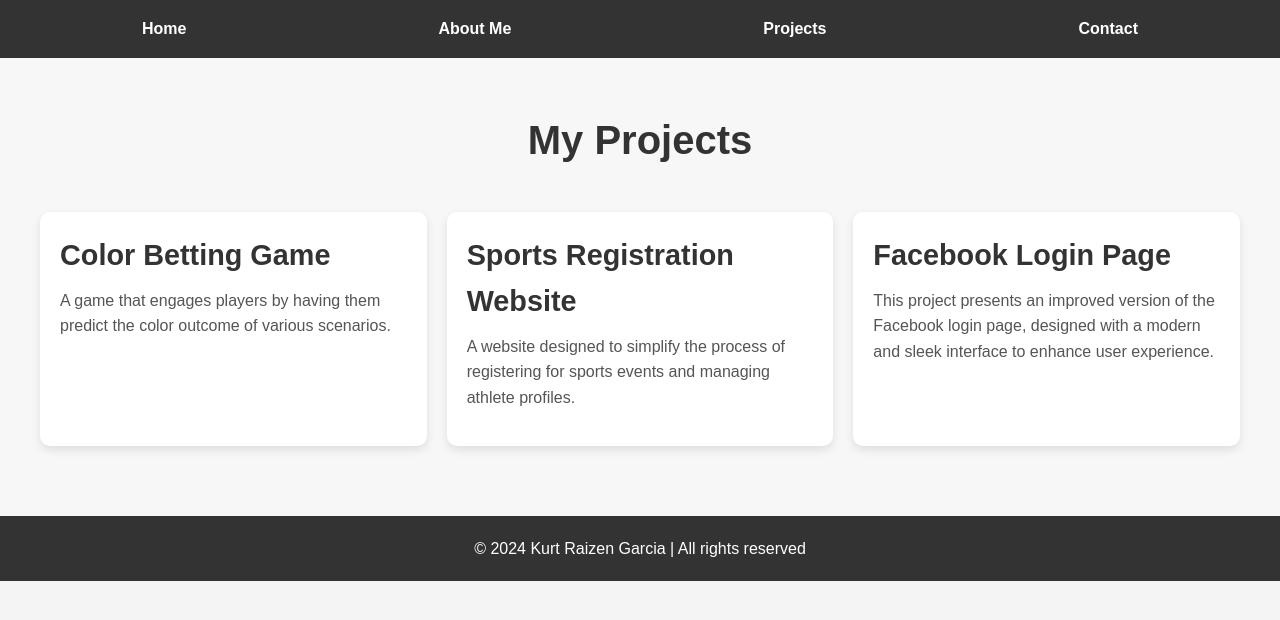
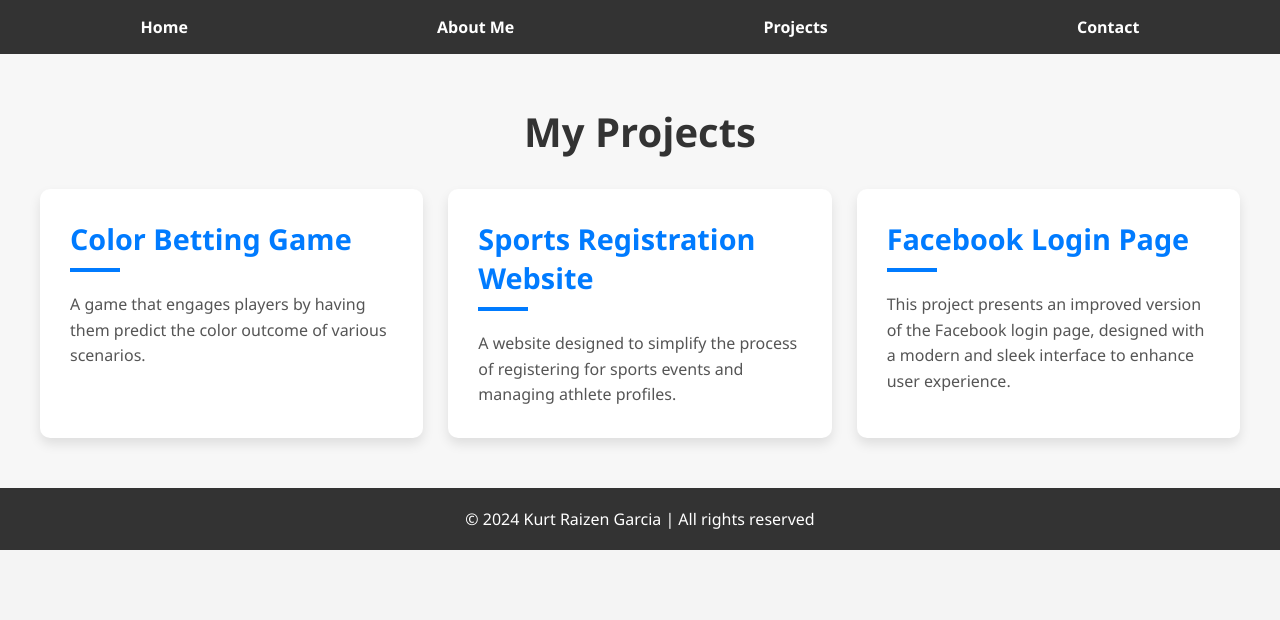
Before and after one commit to kortikut/kortikut.github.io, a plain HTML site: page projects.html in a window 1280 px wide. Drawn offline with Linux system fonts and the light colour scheme.

Commit message:
Update styles.css

```diff
--- a/styles.css
+++ b/styles.css
@@ -1,4 +1,4 @@
-
+/* Reset & Global Styling */
 * {
     margin: 0;
     padding: 0;
@@ -6,10 +6,9 @@
 }
 
 body {
-    font-family: Arial, sans-serif;
+    font-family: 'Segoe UI', Tahoma, Geneva, Verdana, sans-serif;
     background-color: #f4f4f4;
     color: #333;
-    line-height: 1.6;
 }
 
 header {
@@ -33,7 +32,7 @@ nav ul li a:hover {
     text-decoration: underline;
 }
 
-
+/* Projects Section Styling */
 #projects {
     text-align: center;
     padding: 50px 20px;
@@ -42,64 +41,61 @@ nav ul li a:hover {
 
 h1 {
     font-size: 2.5rem;
-    margin-bottom: 20px;
+    margin-bottom: 30px;
+    color: #333;
 }
 
 .projects-container {
     display: grid;
     grid-template-columns: repeat(auto-fit, minmax(300px, 1fr));
-    gap: 20px;
-    padding: 20px;
+    gap: 25px;
+    padding: 0 20px;
 }
 
 .project-card {
     background-color: #fff;
     border-radius: 10px;
-    padding: 20px;
-    box-shadow: 0 4px 10px rgba(0, 0, 0, 0.1);
-    transition: transform 0.3s ease, box-shadow 0.3s ease;
+    padding: 30px;
+    box-shadow: 0 6px 12px rgba(0, 0, 0, 0.1);
+    transition: transform 0.3s ease, box-shadow 0.3s ease, background-color 0.4s ease;
     text-align: left;
+    position: relative;
 }
 
 .project-card h2 {
     font-size: 1.8rem;
     margin-bottom: 10px;
+    color: #007bff;
+}
+
+.divider {
+    width: 50px;
+    height: 4px;
+    background-color: #007bff;
+    margin-bottom: 20px;
 }
 
 .project-card p {
     font-size: 1rem;
-    margin-bottom: 15px;
+    line-height: 1.6;
     color: #555;
-}
-
-.project-card .btn {
-    background-color: #333;
-    color: white;
-    padding: 10px 15px;
-    text-decoration: none;
-    border-radius: 5px;
-    transition: background-color 0.3s ease;
 }
 
 .project-card:hover {
     transform: translateY(-10px);
     box-shadow: 0 6px 20px rgba(0, 0, 0, 0.15);
+    background-color: #e0f7fa; /* Light cyan background when hovering */
 }
 
-.project-card:hover .btn {
-    background-color: #007bff;
+.project-card:hover h2 {
+    color: #005b99; /* Darker blue on hover */
 }
 
 .project-card:hover p {
     color: #333;
 }
 
-
-.btn:hover {
-    background-color: #555;
-}
-
-
+/* Footer */
 footer {
     text-align: center;
     padding: 20px;
```
